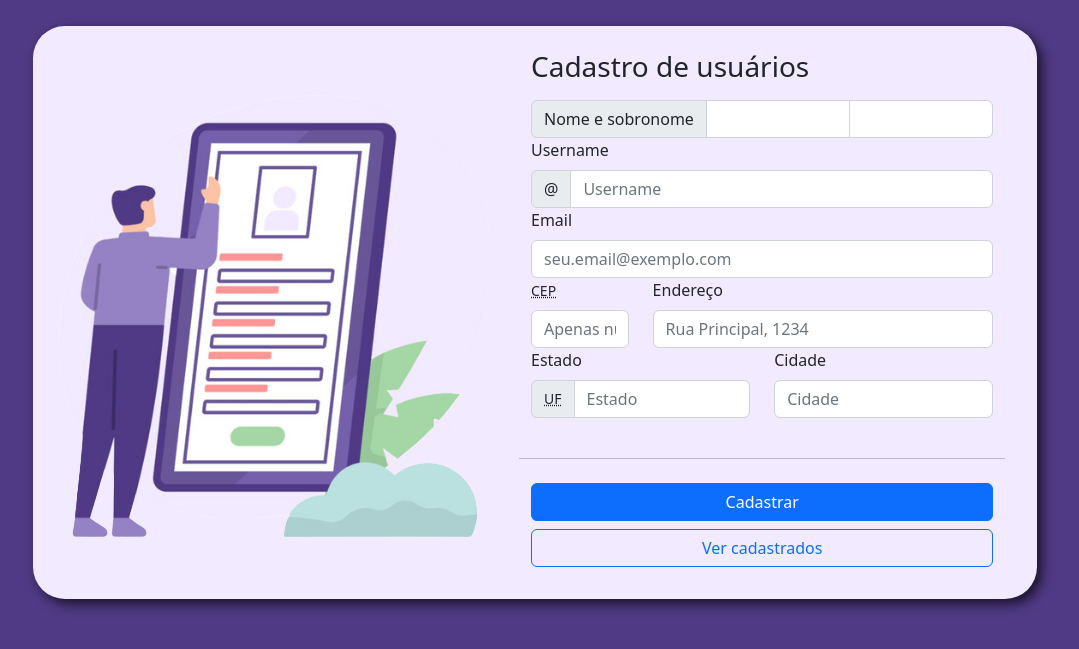
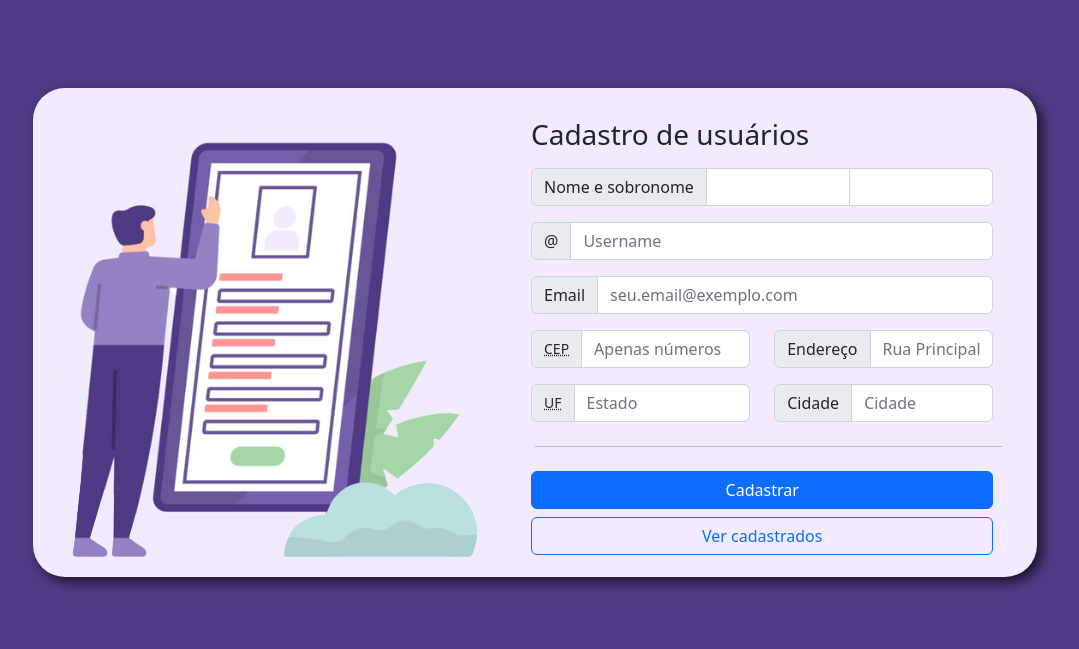
Before and after one commit to GuilhermeEnrique/CRUD_PHP, a PHP site: page / in a window 1280 px wide. Shown: the top 649 px of the page, without its empty margins (105-1184 px from the left). Run offline with PHP 8.4, Linux system fonts and the light colour scheme.

Commit message:
alteração visual

```diff
--- a/css/style.css
+++ b/css/style.css
@@ -1,6 +1,14 @@
 .bg-light {
   padding: 5rem;
   background-color: #503a85;
+}
+
+.fundo-bd-cad {
+  margin: 50px 0px 0px 0px;
+  display: flex;
+  align-items: center;
+  background-color: #503a85;
+  margin-top: 7rem;
 }
 
 .fundo-bd {
@@ -22,7 +30,7 @@
 
 .main {
   padding: 0, 625rem;
-  background-color:  #f2eaff;
+  background-color: #f2eaff;
   border-radius: 2rem;
   justify-content: center;
   align-items: center;
@@ -35,7 +43,7 @@
 
 .main-list {
   padding: 1rem;
-  background-color:  #f2eaff;
+  background-color: #f2eaff;
   border-radius: 2rem;
   justify-content: center;
   align-items: center;
@@ -46,7 +54,7 @@
 
 .main-editar {
   padding: 1rem;
-  background-color:  #f2eaff;
+  background-color: #f2eaff;
   border-radius: 2rem;
   justify-content: center;
   align-items: center;
@@ -61,8 +69,19 @@
   width: 55.666667%;
 }
 
-.col-md-6 {
-  margin-bottom: 2rem;
+.my-4 {
+  margin-top: -0.5rem !important;
+  margin-bottom: 1.5rem !important;
+  margin-left: 1rem;
+  width: 96%;
+}
+
+.col-6 {
+  margin-bottom: 1rem;
+}
+
+.col-12 {
+  margin-bottom: 1rem;
 }
 
 .cadastro-img {
@@ -73,8 +92,14 @@
   height: auto;
   margin-bottom: 1rem;
 }
-.editar-img{
+
+.editar-img {
   display: flex;
+  margin: 1px;
+  width: 10%;
+  justify-items: center;
+  align-items: center;
+  justify-content: center;
 }
 
 .form {
@@ -155,6 +180,6 @@
   color: #503a85
 }
 
-.btn-config{
+.btn-config {
   color: #f2eaff;
 }
--- a/index.php
+++ b/index.php
@@ -9,7 +9,7 @@
     <link rel="stylesheet" href="css/style.css">
 </head>
 
-<body class="fundo-bd">
+<body class="fundo-bd-cad">
     <div class="container-fluid mainContainer">
         <div class="row g-4 main">
             <div class="col cadastro-img">
@@ -19,14 +19,15 @@
                 <h3 class="mb-3">Cadastro de usuários</h3>
                 <form action="./insere.php" method="POST">
                     <div class="row">
+                        <div class="col-12">
                             <div class="input-group">
                                 <span class="input-group-text">Nome e sobronome</span>
                                 <input type="text" aria-label="First name" class="form-control" id="firstName" name="firstName" required="">
                                 <input type="text" aria-label="Last name" class="form-control" id="lastName" name="lastName" required="">
                             </div>
+                        </div>
 
                         <div class="col-12">
-                            <label for="username" class="form-label">Username</label>
                             <div class="input-group">
                                 <span class="input-group-text" id="basic-addon1">@</span>
                                 <input type="text" class="form-control" id="username" name="username" placeholder="Username" required="">
@@ -34,22 +35,27 @@
                         </div>
 
                         <div class="col-12">
-                            <label for="email" class="form-label">Email </label>
+                            <div class="input-group">
+                                <span class="input-group-text">Email</span>
                                 <input type="email" class="form-control" id="email" name="email" placeholder="seu.email@exemplo.com" required="">
                             </div>
-
-                        <div class="col-md-3">
-                            <label for="cep" class="form-label"><abbr title="Código de Endereçamento Postal" class="initialism">CEP</abbr></label>
-                            <input type="text" class="form-control" id="cep" name="cep" placeholder="Apenas números" required="">
-                        </div>
-
-                        <div class="col-md-9">
-                            <label for="address" class="form-label">Endereço</label>
-                            <input type="text" class="form-control" id="address" name="address" placeholder="Rua Principal, 1234">
                         </div>
 
                         <div class="col-6">
-                            <label for="state" class="form-label">Estado</label>
+                            <div class="input-group">
+                                <span class="input-group-text"><abbr title="Código de Endereçamento Postal" class="initialism">CEP</abbr></span>
+                                <input type="text" class="form-control" id="cep" name="cep" placeholder="Apenas números" required="">
+                            </div>
+                        </div>
+
+                        <div class="col-6">
+                            <div class="input-group">
+                                <span class="input-group-text">Endereço</span>
+                                <input type="text" class="form-control" id="address" name="address" placeholder="Rua Principal, 1234">
+                            </div>
+                        </div>
+
+                        <div class="col-6">
                             <div class="input-group mb-3">
                                 <span class="input-group-text" id="basic-addon1"><abbr title="Unidade da Federação" class="initialism">UF</abbr></span>
                                 <input type="text" class="form-control" id="state" name="state" placeholder="Estado">
@@ -57,8 +63,10 @@
                         </div>
 
                         <div class="col-6">
-                            <label for="city" class="form-label">Cidade</label>
+                            <div class="input-group">
+                                <span class="input-group-text">Cidade</span>
                                 <input type="text" class="form-control" id="city" name="city" placeholder="Cidade">
+                            </div>
                         </div>
 
                         <hr class="my-4">
```
Also changed, not shown: editar.php (+4 -4 lines). Lines whose indentation alone changed are shown as unchanged.
